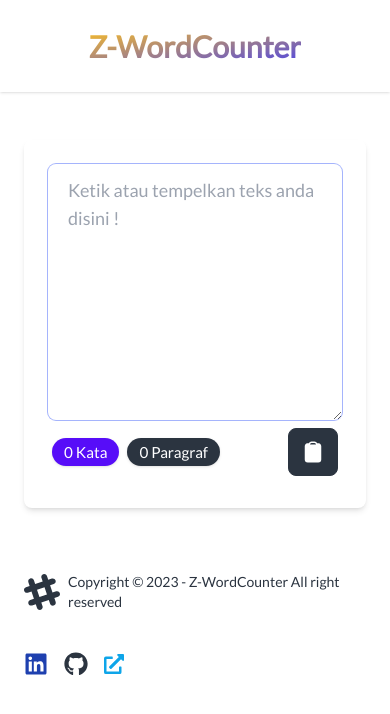
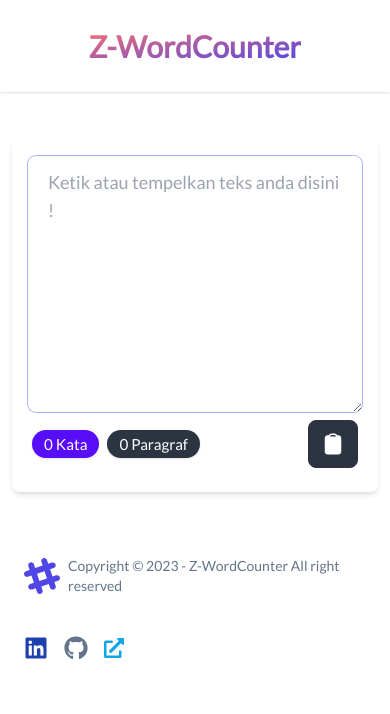
Before and after one commit to muhammaddariazzidane/WordCounter, a React (Vite) app: page / in a window 390 px wide. Shown: the top 714 px of the page. Built offline with nearby package versions, Linux system fonts and the light colour scheme.

Commit message:
fix theme

```diff
--- a/src/App.jsx
+++ b/src/App.jsx
@@ -17,7 +17,7 @@
     <>
       <Suspense fallback={<Loading />}>
         <Navbar />
-        <div className=" w-full py-12 px-6 lg:px-12">
+        <div className=" w-full py-12 px-3 lg:px-12">
           <WordCounter jumlah={jumlah} hitungKata={hitungKata} />
         </div>
         <Footer />
--- a/src/components/Footer.jsx
+++ b/src/components/Footer.jsx
@@ -12,11 +12,13 @@
           xmlns="http://www.w3.org/2000/svg"
           fillRule="evenodd"
           clipRule="evenodd"
-          className="fill-current"
+          className="fill-current text-indigo-600"
         >
           <path d="M22.672 15.226l-2.432.811.841 2.515c.33 1.019-.209 2.127-1.23 2.456-1.15.325-2.148-.321-2.463-1.226l-.84-2.518-5.013 1.677.84 2.517c.391 1.203-.434 2.542-1.831 2.542-.88 0-1.601-.564-1.86-1.314l-.842-2.516-2.431.809c-1.135.328-2.145-.317-2.463-1.229-.329-1.018.211-2.127 1.231-2.456l2.432-.809-1.621-4.823-2.432.808c-1.355.384-2.558-.59-2.558-1.839 0-.817.509-1.582 1.327-1.846l2.433-.809-.842-2.515c-.33-1.02.211-2.129 1.232-2.458 1.02-.329 2.13.209 2.461 1.229l.842 2.515 5.011-1.677-.839-2.517c-.403-1.238.484-2.553 1.843-2.553.819 0 1.585.509 1.85 1.326l.841 2.517 2.431-.81c1.02-.33 2.131.211 2.461 1.229.332 1.018-.21 2.126-1.23 2.456l-2.433.809 1.622 4.823 2.433-.809c1.242-.401 2.557.484 2.557 1.838 0 .819-.51 1.583-1.328 1.847m-8.992-6.428l-5.01 1.675 1.619 4.828 5.011-1.674-1.62-4.829z"></path>
         </svg>
-        <p>Copyright © 2023 - Z-WordCounter All right reserved</p>
+        <p className="text-slate-500">
+          Copyright © 2023 - Z-WordCounter All right reserved
+        </p>
       </div>
 
       <div className="grid-flow-col gap-4 md:place-self-center md:justify-self-end">
@@ -27,7 +29,7 @@
           <FaLinkedin className="w-6 h-6 text-blue-800" />
         </a>
         <a href="https://github.com/muhammaddariazzidane" target="_blank">
-          <FaGithub className="w-6 h-6" />
+          <FaGithub className="w-6 h-6 text-slate-500" />
         </a>
         <a href="https://dariaz-zidane.netlify.app/" target="_blank">
           <FaExternalLinkAlt className="w-5 h-6 text-sky-500" />
--- a/src/components/Navbar.jsx
+++ b/src/components/Navbar.jsx
@@ -39,7 +39,7 @@
           </div> */}
         </div>
         <div className="navbar-center">
-          <a className="font-semibold bg-clip-text text-transparent bg-gradient-to-br from-amber-400 to-indigo-600 text-3xl">
+          <a className="font-semibold bg-clip-text text-transparent bg-gradient-to-br from-red-400 to-indigo-600 text-3xl">
             Z-WordCounter
           </a>
         </div>
--- a/src/components/WordCounter.jsx
+++ b/src/components/WordCounter.jsx
@@ -26,7 +26,7 @@
   );
 
   return (
-    <div className="form-control p-6  rounded-lg shadow-md">
+    <div className="form-control p-4 lg:p-6  rounded-lg shadow-md">
       <textarea
         tabIndex={1}
         ref={textareaRef}
--- a/src/main.jsx
+++ b/src/main.jsx
@@ -5,6 +5,8 @@
 
 ReactDOM.createRoot(document.getElementById("root")).render(
   <React.StrictMode>
-    <App />
+    <div className="bg-whihte">
+      <App />
+    </div>
   </React.StrictMode>
 );
--- a/tailwind.config.js
+++ b/tailwind.config.js
@@ -1,9 +1,9 @@
 /** @type {import('tailwindcss').Config} */
 export default {
-  content: ["./index.html",
-    "./src/**/*.{js,ts,jsx,tsx}",],
+  darkMode: "class",
+  content: ["./index.html", "./src/**/*.{js,ts,jsx,tsx}"],
   theme: {
     extend: {},
   },
-  plugins: [require('daisyui')],
-}
+  plugins: [require("daisyui")],
+};
```
